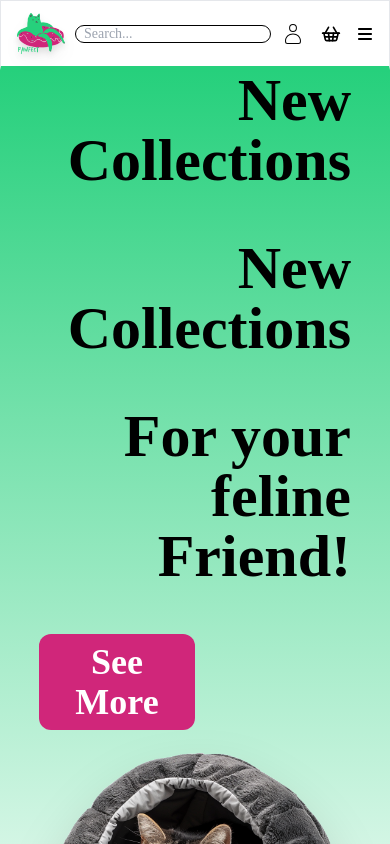
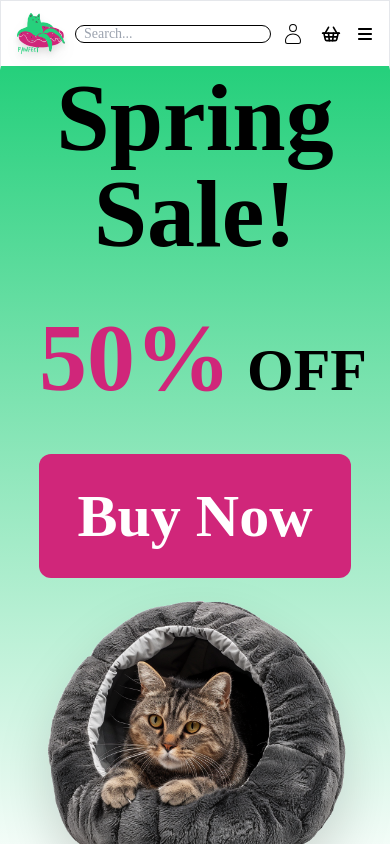
Before and after one commit to jack-king1/244001-Jack-Ecommerce, a React (Create React App) app in the folder pawfectecom/: page / in a window 390 px wide. Shown: the top 844 px of the page. Built offline with nearby package versions, Linux system fonts and the light colour scheme.

Commit message:
added sale text and buy button + centered text for mobile

```diff
--- a/pawfectecom/src/Components/Banners/HeroBanner.js
+++ b/pawfectecom/src/Components/Banners/HeroBanner.js
@@ -19,13 +19,14 @@ function HeroBanner(props) {
                 <div
                     className={`flex-1 text-center text-6xl flex flex-col gap-12 font-bold justify-center md:${props.reverse ? "items-start text-left" : "items-end text-right"}`}
                 >
-                    <div>New Collections</div>
-                    <div>New Collections</div>
-                    <div>For your feline Friend!</div>
+                    <div className="text-8xl text-center">Spring Sale!</div>
+                    <div className="flex flex-row gap-4 items-baseline">
+                        <div className="text-8xl text-secondary">50%</div> OFF
+                    </div>
                     <div
-                        className={`${props.coltwo} w-1/2 p-2 text-white rounded-xl text-4xl text-center md:${props.reverse ? "mr-auto" : "ml-auto"} hover:cursor-pointer`}
+                        className={`${props.coltwo} w-full md:w-1/2 p-8 text-white rounded-xl text-6xl text-center md:${props.reverse ? "mr-auto" : "ml-auto"} hover:cursor-pointer`}
                     >
-                        See More
+                        Buy Now
                     </div>
                 </div>
             </div>
```
